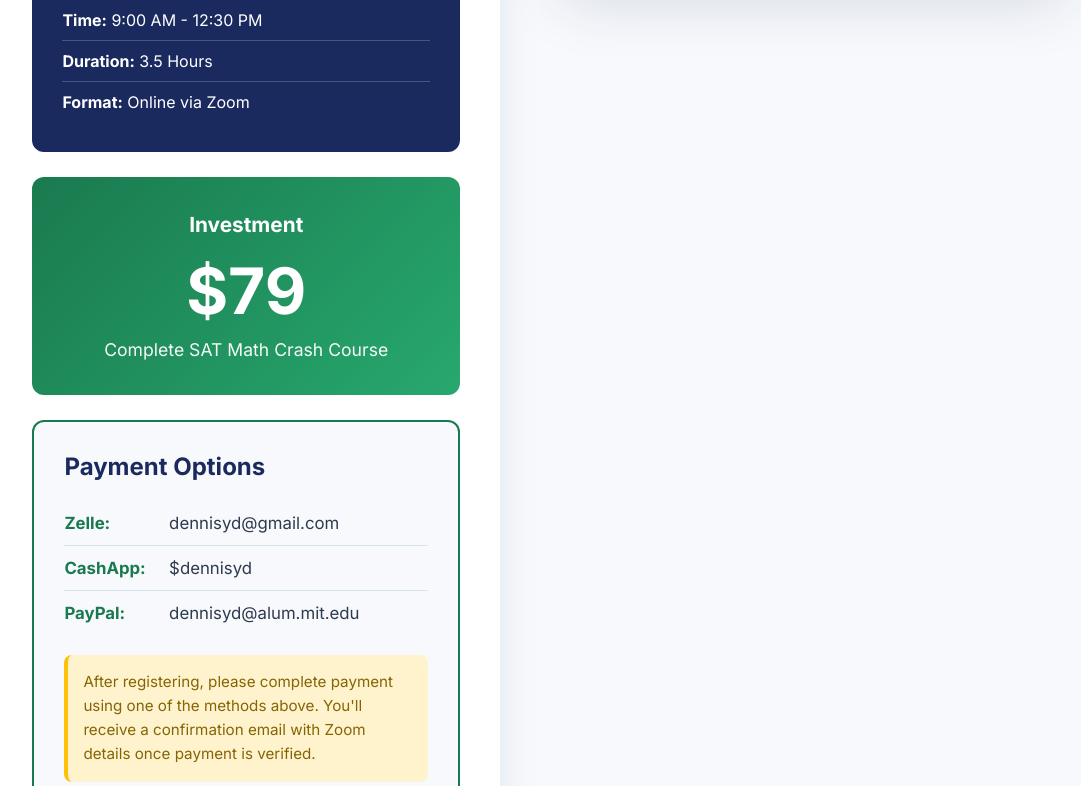
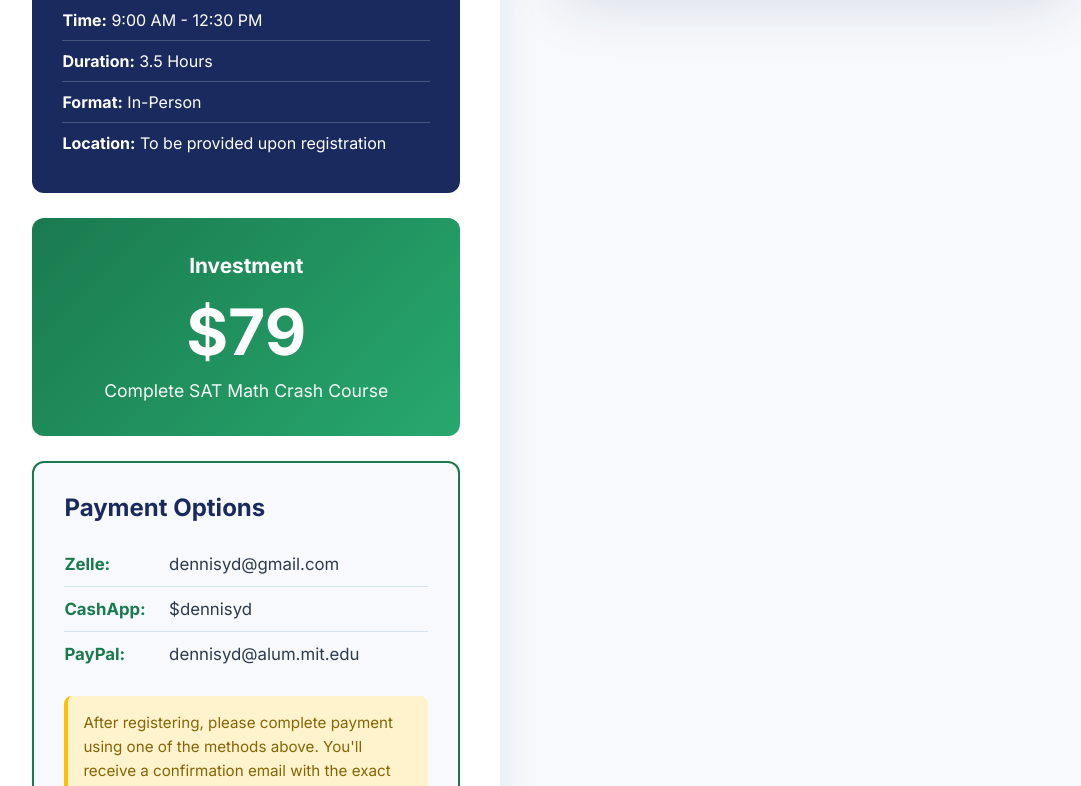
Before and after one commit to dennisyd/tlq-frontend, a React (Vite) app: page /sat-registration in a window 1280 px wide. Shown: the part 1720-2506 px from the top of the page, without its empty margins (110-1191 px from the left). Built offline with nearby package versions, Linux system fonts and the light colour scheme; the HTML template or start-up script is replaced by a standard one.

Commit message:
Remove Zoom

```diff
--- a/src/SATRegistration.jsx
+++ b/src/SATRegistration.jsx
@@ -126,7 +126,10 @@ export default function SATRegistration() {
                   <strong>Duration:</strong> 3.5 Hours
                 </div>
                 <div className="detail-item">
-                  <strong>Format:</strong> Online via Zoom
+                  <strong>Format:</strong> In-Person
+                </div>
+                <div className="detail-item">
+                  <strong>Location:</strong> To be provided upon registration
                 </div>
               </div>
 
@@ -149,7 +152,7 @@ export default function SATRegistration() {
                 </div>
                 <p className="payment-note">
                   After registering, please complete payment using one of the methods above.
-                  You'll receive a confirmation email with Zoom details once payment is verified.
+                  You'll receive a confirmation email with the exact location details once payment is verified.
                 </p>
               </div>
             </div>
```
